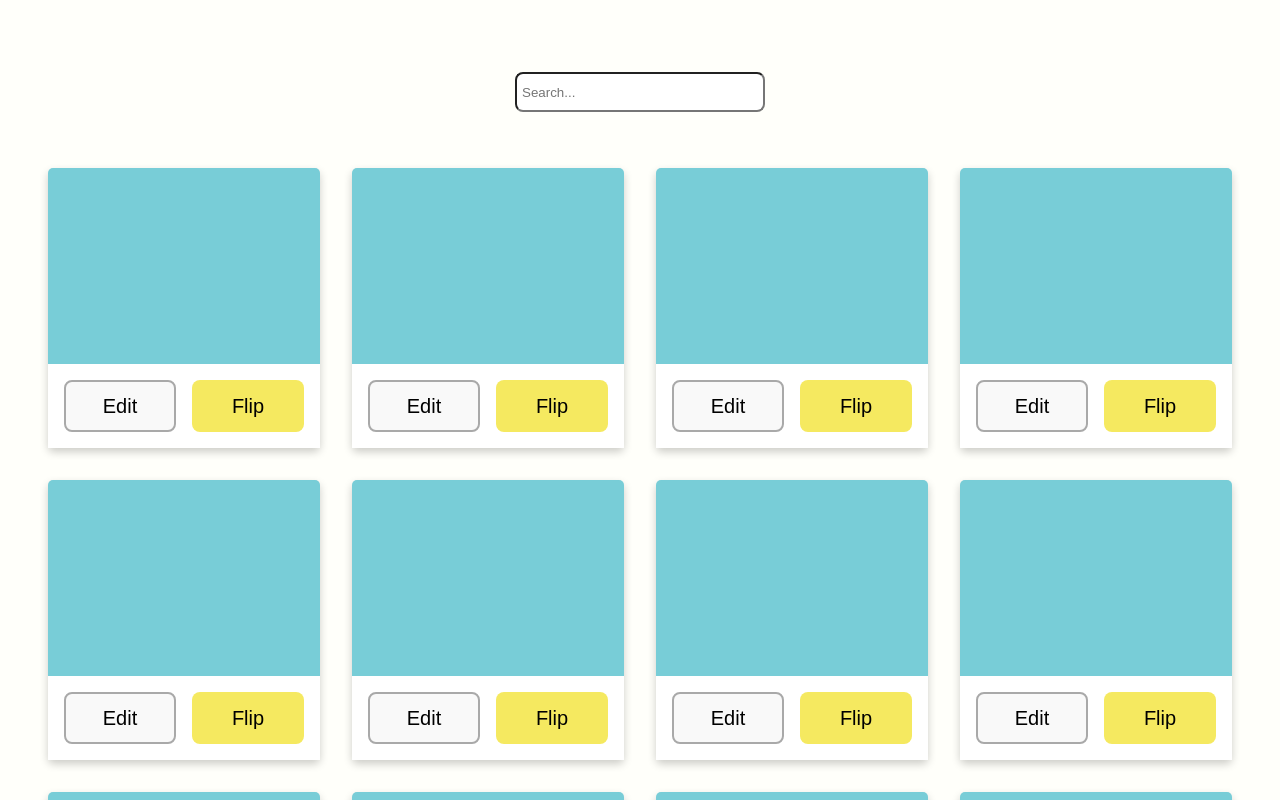
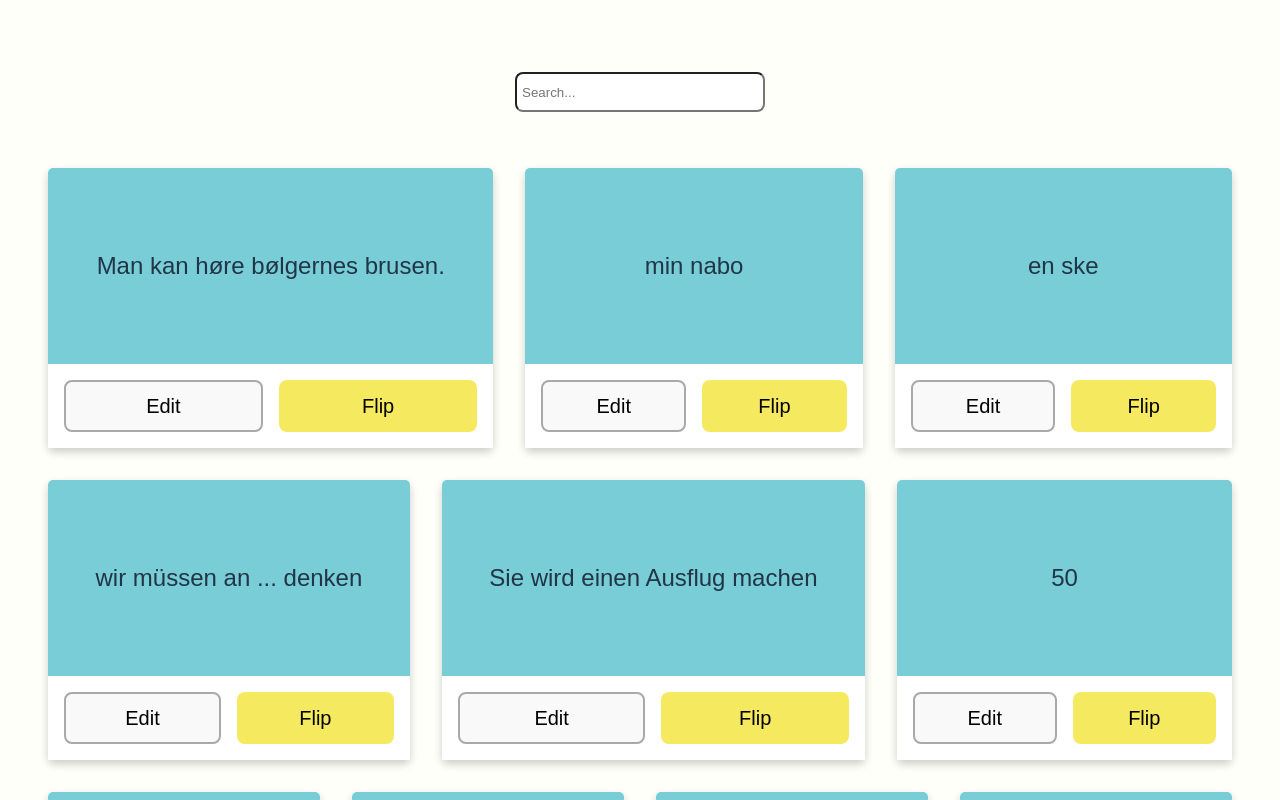
Before and after one commit to kayoken/koffer, a React (Vite) app: page / in a window 1280 px wide. Shown: the top 800 px of the page. Built offline with nearby package versions, Linux system fonts and the light colour scheme.

Commit message:
VB-3: refactored vocabulary structure

```diff
--- a/src/components/Card.tsx
+++ b/src/components/Card.tsx
@@ -23,6 +23,7 @@ const Card = ({ item }: CardProps) => {
   });
 
   const [status, setStatus] = useState<string>("viewing");
+  const currentLanguage = activeLanguage.language ? "de" : "dk";
 
   function handleClick() {
     setActiveLanguage((prevLanguage: LanguageState) => ({
@@ -42,9 +43,7 @@ const Card = ({ item }: CardProps) => {
       onClick={() => handleClick()}
       className={"card " + (activeLanguage.colored ? "bright" : "dark")}
     >
-      <div className="text-container">
-        {item.values[activeLanguage.language]}
-      </div>
+      <div className="text-container">{item.values[currentLanguage]}</div>
       <div className="button-container">
         <button
           className="button edit"
```
